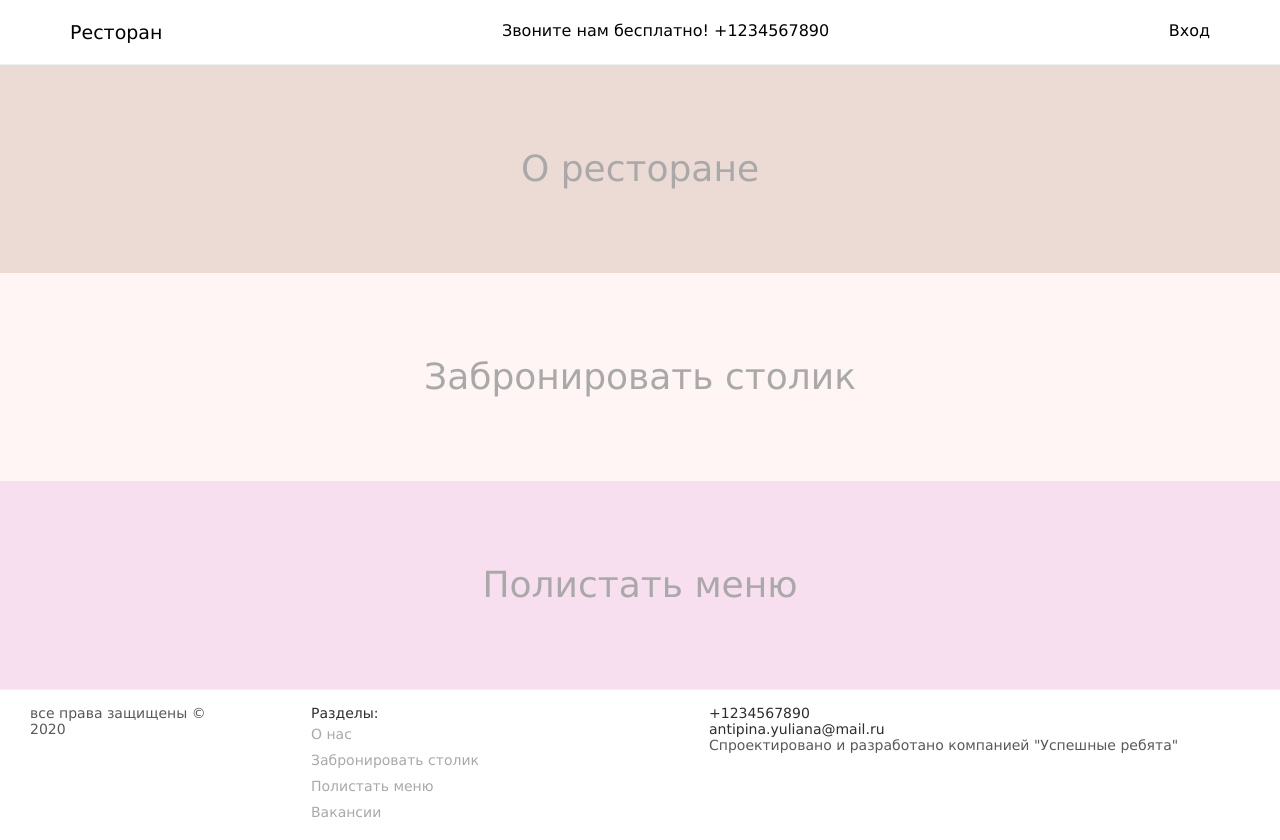
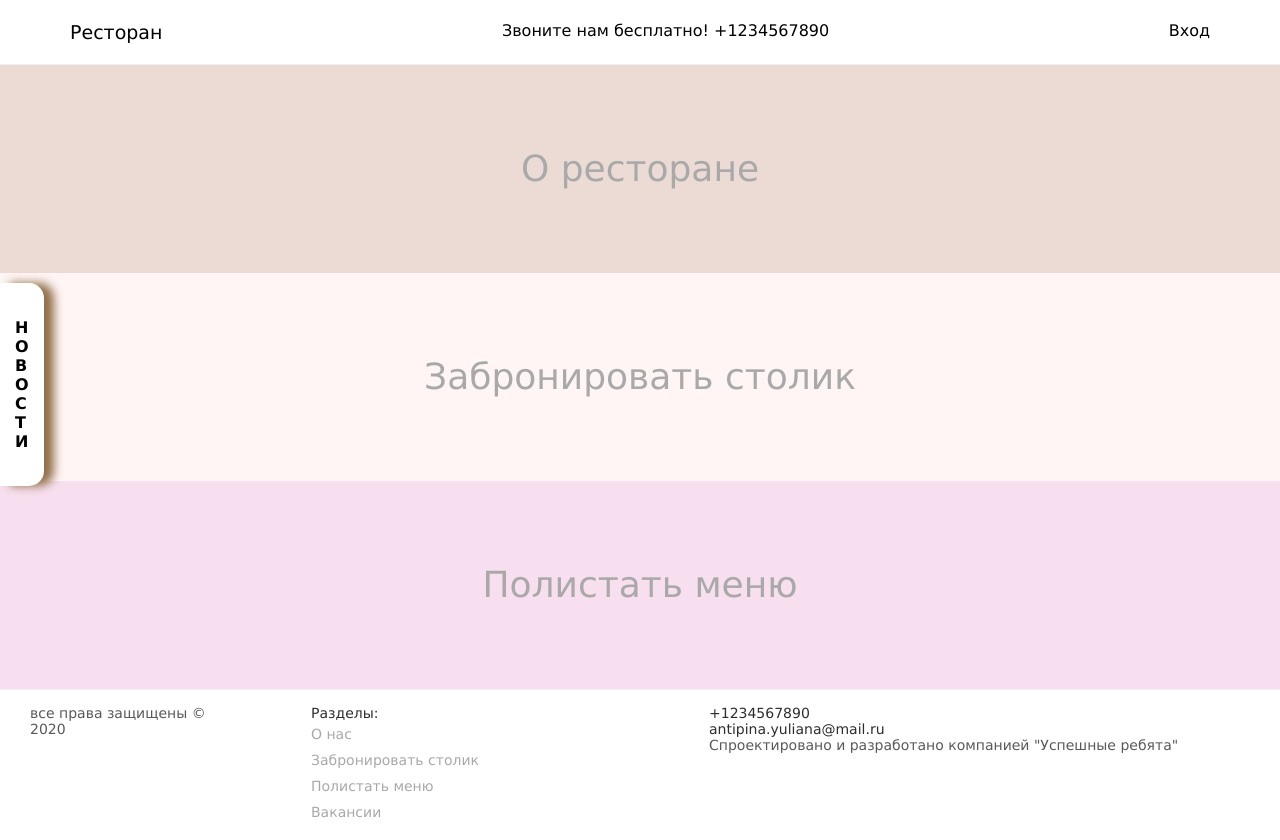
Before and after one commit to Yuliana-coder/vue-a-restaurant, a Vue app: page / in a window 1280 px wide. Built offline with nearby package versions, Linux system fonts and the light colour scheme; no server answers.

Commit message:
раздел новости

```diff
--- a/src/page/homepage/homepage.css
+++ b/src/page/homepage/homepage.css
@@ -32,3 +32,24 @@
 .homepage__section-menu {
   background-color: #f7dfef;
 }
+
+.homepage-sections {
+  position: relative;
+}
+
+.homepage__news-wrapper {
+  padding: 35px 15px;
+  background-color: white;
+  position: absolute;
+  top: 35%;
+  left: 0;
+  z-index: 100;
+  font-weight: bold;
+  border-top-right-radius: 15px;
+  border-bottom-right-radius: 15px;
+  box-shadow: 10px 0 10px #916f49;
+}
+
+.homepage__news-wrapper:hover {
+  cursor: pointer;
+}
--- a/src/page/homepage/homepage.vue
+++ b/src/page/homepage/homepage.vue
@@ -1,19 +1,23 @@
 <template>
   <div class="homepage page">
     <section class="homepage-sections">
+      <router-link to="/news" class="homepage__news-wrapper">
+        <div class="homepage__news">
+          <div>Н</div>
+          <div>О</div>
+          <div>В</div>
+          <div>О</div>
+          <div>С</div>
+          <div>Т</div>
+          <div>И</div>
+        </div>
+      </router-link>
       <router-link :to="'/description'" class="homepage__section homepage__section-description">
         О ресторане
       </router-link>
-      <!-- <template v-if="userIsAuth"> -->
         <router-link :to="'/reservation'" class="homepage__section homepage__section-reservation">
           Забронировать столик
         </router-link>
-      <!-- </template> -->
-      <!-- <template v-else>
-        <router-link :to="'/login'" class="homepage__section homepage__section-reservation">
-          Забронировать столик
-        </router-link>
-      </template> -->
       <router-link :to="'/menu'" class="homepage__section homepage__section-menu">
         Полистать меню
       </router-link>
--- /dev/null
+++ b/src/page/news/news.css
@@ -0,0 +1,13 @@
+.news {
+  padding: 30px 50px;
+}
+
+.news__title {
+  margin-left: 50px;
+  margin-bottom: 25px;
+}
+
+.news__item {
+  padding: 20px;
+  margin-bottom: 25px;
+}
--- /dev/null
+++ b/src/page/news/news.js
@@ -0,0 +1,23 @@
+import axios from "axios";
+
+export default {
+  name: "News",
+  data() {
+    return {
+      newsList: [],
+    };
+  },
+  beforeMount() {
+    this.init();
+  },
+  methods: {
+    init() {
+      axios.get("http://127.0.0.1:8000/api/new/").then((response) => {
+        if (response && response.data && response.data.length) {
+          this.newsList = response.data;
+          console.log(this.newsList);
+        }
+      });
+    },
+  },
+};
--- /dev/null
+++ b/src/page/news/news.vue
@@ -0,0 +1,27 @@
+<template>
+  <div class="news">
+    <h1 class="news__title">News</h1>
+    <div v-if="newsList && newsList.length" class="news-wrapper">
+        <div>
+            <div class="news__item" v-for="(newItem, key) in newsList" :key="key">
+                <div class="news__item-title">
+                    {{ newItem.title }}
+                </div>
+                <div class="news__item-topic">
+                    {{ newItem.articleTopic }}
+                </div>
+                <div class="news__item-description">
+                    {{ newItem.description }}
+                </div>
+                <div class="news__item-date">
+                    {{ newItem.datePublication }}
+                </div>
+            </div>
+        </div>
+    </div>
+  </div>
+</template>
+
+<script lang="js" src="./news.js"></script>
+<style src="./news.css">
+</style>
--- a/src/page/reservation/reservation.css
+++ b/src/page/reservation/reservation.css
@@ -83,3 +83,17 @@
 .popup-inner {
   padding: 50px 30px;
 }
+
+.popup__btn-wrapper {
+  width: 100%;
+  padding: 0 35px;
+  display: flex;
+  justify-content: flex-end;
+}
+
+.popup__btn {
+  padding: 10px;
+  border: solid 1px grey;
+  background-color: white;
+  border-radius: 4px;
+}
--- a/src/page/reservation/reservation.js
+++ b/src/page/reservation/reservation.js
@@ -37,6 +37,13 @@ export default {
       this.$router.push("/login");
     } else {
       this.init();
+      console.log(
+        Object.keys(JSON.parse(localStorage.getItem("currentOrder"))).map(
+          (item) => {
+            return Number(item);
+          }
+        )
+      );
     }
   },
   methods: {
@@ -66,6 +73,16 @@ export default {
         orderTime: this.formData.reservationTime,
         numberTable: this.formData.tableNum,
       };
+
+      if (localStorage.getItem("currentOrder")) {
+        formdata.dishList = Object.keys(
+          JSON.parse(localStorage.getItem("currentOrder"))
+        ).map((item) => {
+          return Number(item);
+        });
+        formdata.quantityArray = localStorage.getItem("currentOrder");
+      }
+
       axios.post("http://127.0.0.1:8000/api/order/", formdata).then(() => {
         this.isShowЫuccessPopup = true;
       });
--- a/src/page/reservation/reservation.vue
+++ b/src/page/reservation/reservation.vue
@@ -44,7 +44,9 @@
                  rest@mail.ru
              </div>
         </div>
-        <button @click="exitPopup">Ok</button>
+        <div class="popup__btn-wrapper">
+            <button class="popup__btn" @click="exitPopup">Ok</button>
+        </div>
     </div>
   </div>
 </template>
--- a/src/router.js
+++ b/src/router.js
@@ -21,6 +21,8 @@ const Login = () => import(/* "login-page" */ "@/page/login/login.vue");
 
 const Vacancies = () =>
   import(/* "vacancies-page" */ "@/page/vacancies/vacancies.vue");
+
+const News = () => import(/* "news-page" */ "@/page/news/news.vue");
 
 const router = new VueRouter({
   mode: "history",
@@ -64,6 +66,11 @@ const router = new VueRouter({
           name: "vacancies",
           component: Vacancies,
         },
+        {
+          path: "/news",
+          name: "news",
+          component: News,
+        },
       ],
     },
   ],
```
